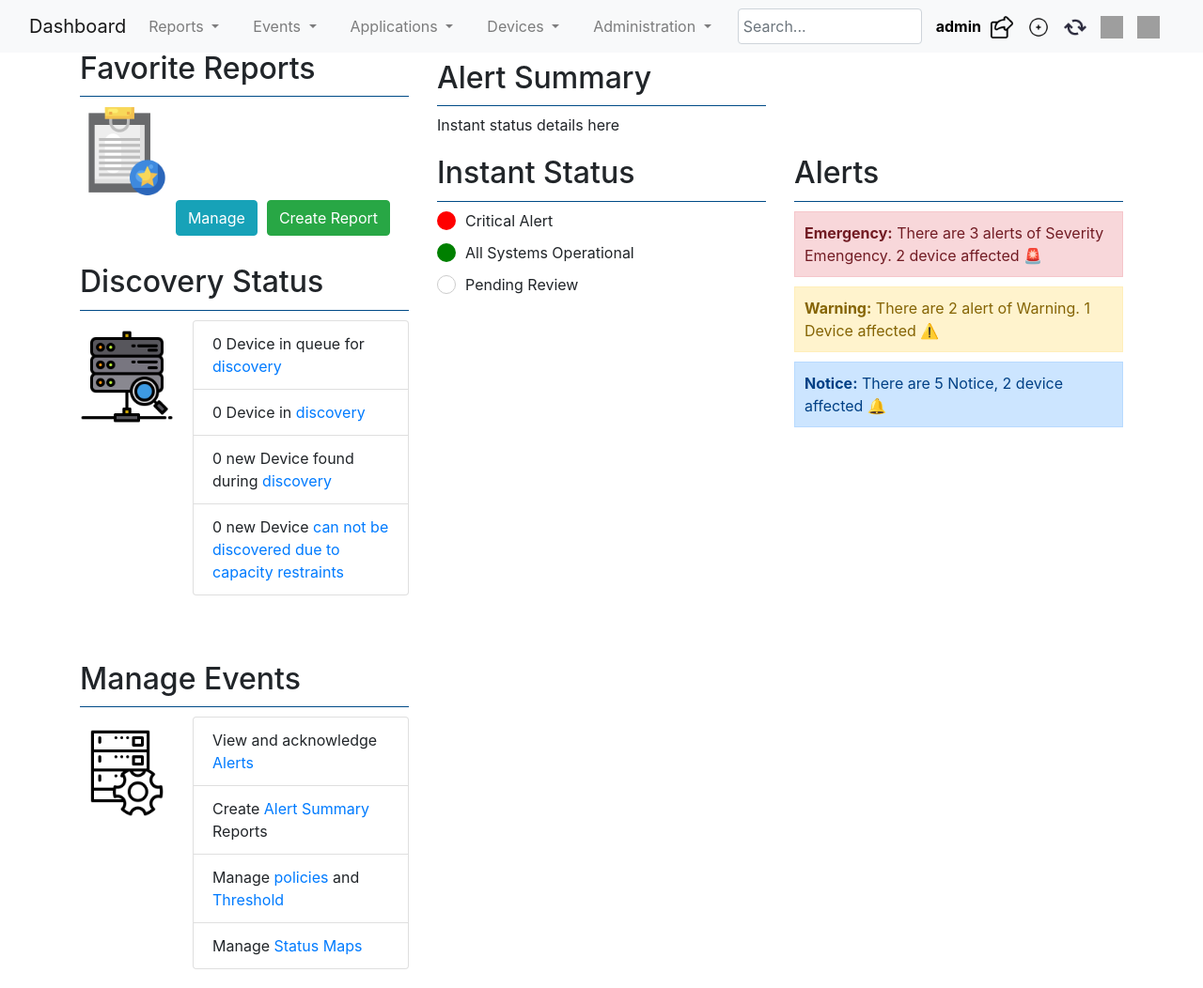
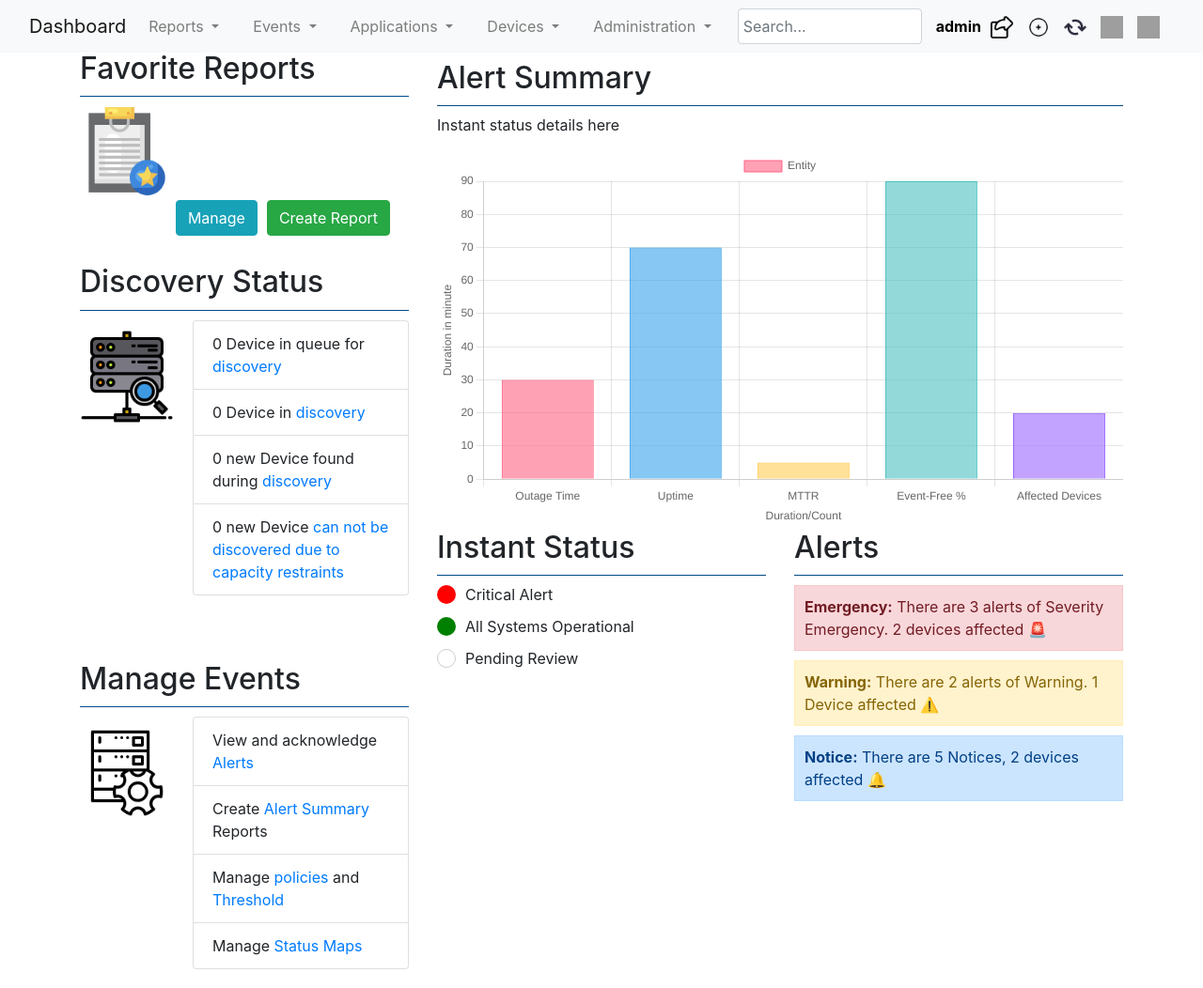
Before and after one commit to mustahidhasan/nms_system, a Django app: page /dashboard/ in a window 1280 px wide. Shown: the top 1052 px of the page at 94% size. Run offline with Django 4.2, Linux system fonts and the light colour scheme; a user stored in the database is signed in; some libraries are stand-ins or nearby versions; grey boxes are pictures that could not be loaded.

Commit message:
dashboard design is done lets make it work able with data

```diff
--- a/nms/templates/dashboard.html
+++ b/nms/templates/dashboard.html
@@ -388,72 +388,76 @@
 
             <div class="col-md-8">
                 <section>
-                    <span tyle="color: white;"></span>
+                    <span style="color: white;"></span>
                 </section>
 
                 <div class="row">
-                    <div class="col-md-6">
-                        <section class="instant-status">
+                    <div class="col-md-12" style="height: 400px; position: relative;">
+                        <!-- Fixed height for the column -->
+                        <section class="instant-status" style="height: 100%;">
                             <h2>Alert Summary</h2>
                             <p>Instant status details here</p>
+                            <canvas id="alertSummaryChart" style="width: 100%; height: 100%;"></canvas>
+                            <!-- Full-width and height canvas -->
                         </section>
                     </div>
                 </div>
-                <div class="row">
-                    <div class="col-md-6">
-                        <section class="instant-status" style="overflow-y: auto; max-height: 300px;">
+
+                <div class="row" style="margin-top: 100px;"> <!-- Added margin to create space between sections -->
+                    <div class="col-md-6" style="height: 300px;"> <!-- Fixed height for the instant status -->
+                        <section class="instant-status" style="overflow-y: auto; height: 100%;">
                             <h2>Instant Status</h2>
-
                             <ul style="list-style: none; padding-left: 0;">
                                 <!-- Red Status -->
                                 <li style="display: flex; align-items: center; margin-bottom: 10px;">
-                                    <span style="display: inline-block; width: 20px; height: 20px; background-color: red; border-radius: 50%; margin-right: 10px;"></span>
+                                    <span
+                                        style="display: inline-block; width: 20px; height: 20px; background-color: red; border-radius: 50%; margin-right: 10px;"></span>
                                     <span>Critical Alert</span>
                                 </li>
-
                                 <!-- Green Status -->
                                 <li style="display: flex; align-items: center; margin-bottom: 10px;">
-                                    <span style="display: inline-block; width: 20px; height: 20px; background-color: green; border-radius: 50%; margin-right: 10px;"></span>
+                                    <span
+                                        style="display: inline-block; width: 20px; height: 20px; background-color: green; border-radius: 50%; margin-right: 10px;"></span>
                                     <span>All Systems Operational</span>
                                 </li>
-
                                 <!-- White Status -->
                                 <li style="display: flex; align-items: center; margin-bottom: 10px;">
-                                    <span style="display: inline-block; width: 20px; height: 20px; background-color: white; border: 1px solid #ccc; border-radius: 50%; margin-right: 10px;"></span>
+                                    <span
+                                        style="display: inline-block; width: 20px; height: 20px; background-color: white; border: 1px solid #ccc; border-radius: 50%; margin-right: 10px;"></span>
                                     <span>Pending Review</span>
                                 </li>
-
-                                <!-- Additional status items can be added here -->
                             </ul>
                         </section>
                     </div>
 
-                    <div class="col-md-6">
-                        <section class="alerts">
+                    <div class="col-md-6" style="height: 300px;"> <!-- Fixed height for the alerts -->
+                        <section class="alerts" style="overflow-y: auto; height: 100%;">
                             <h2>Alerts</h2>
-
                             <!-- Emergency Alert -->
-                            <div style="background-color: #f8d7da; color: #721c24; border: 1px solid #f5c6cb; padding: 10px; margin-bottom: 10px;">
-                                <strong>Emergency:</strong> <span>There are 3 alerts of Severity Emengency. 2 device affected</span>
+                            <div
+                                style="background-color: #f8d7da; color: #721c24; border: 1px solid #f5c6cb; padding: 10px; margin-bottom: 10px;">
+                                <strong>Emergency:</strong> <span>There are 3 alerts of Severity Emergency. 2 devices
+                                    affected</span>
                                 <span style="color: red;">🚨</span>
                             </div>
-
                             <!-- Warning Alert -->
-                            <div style="background-color: #fff3cd; color: #856404; border: 1px solid #ffeeba; padding: 10px; margin-bottom: 10px;">
-                                <strong>Warning:</strong> <span>There are 2 alert of Warning. 1 Device affected</span>
+                            <div
+                                style="background-color: #fff3cd; color: #856404; border: 1px solid #ffeeba; padding: 10px; margin-bottom: 10px;">
+                                <strong>Warning:</strong> <span>There are 2 alerts of Warning. 1 Device affected</span>
                                 <span style="color: orange;">⚠️</span>
                             </div>
-
                             <!-- Notice Alert -->
-                            <div style="background-color: #cce5ff; color: #004085; border: 1px solid #b8daff; padding: 10px;">
-                                <strong>Notice:</strong> <span>There are 5 Notice, 2 device affected</span>
+                            <div
+                                style="background-color: #cce5ff; color: #004085; border: 1px solid #b8daff; padding: 10px;">
+                                <strong>Notice:</strong> <span>There are 5 Notices, 2 devices affected</span>
                                 <span style="color: blue;">🔔</span>
                             </div>
                         </section>
                     </div>
-
                 </div>
             </div>
+
+
 
         </div>
     </main>
@@ -461,6 +465,60 @@
     <script src="https://code.jquery.com/jquery-3.5.1.slim.min.js"></script>
     <script src="https://cdn.jsdelivr.net/npm/@popperjs/core@2.9.2/dist/umd/popper.min.js"></script>
     <script src="https://stackpath.bootstrapcdn.com/bootstrap/4.5.2/js/bootstrap.min.js"></script>
+    <script>
+        const ctx = document.getElementById('alertSummaryChart').getContext('2d');
+        const alertSummaryChart = new Chart(ctx, {
+            type: 'bar',
+            data: {
+                labels: ['Outage Time', 'Uptime', 'MTTR', 'Event-Free %', 'Affected Devices'],
+                datasets: [{
+                    label: 'Entity',
+                    data: [30, 70, 5, 90, 20], // Sample data values
+                    backgroundColor: [
+                        'rgba(255, 99, 132, 0.6)', // Outage Time - Red
+                        'rgba(54, 162, 235, 0.6)', // Uptime - Blue
+                        'rgba(255, 206, 86, 0.6)', // MTTR - Yellow
+                        'rgba(75, 192, 192, 0.6)', // Event-Free % - Teal
+                        'rgba(153, 102, 255, 0.6)' // Affected Devices - Purple
+                    ],
+                    borderColor: [
+                        'rgba(255, 99, 132, 1)', // Outage Time border
+                        'rgba(54, 162, 235, 1)', // Uptime border
+                        'rgba(255, 206, 86, 1)', // MTTR border
+                        'rgba(75, 192, 192, 1)', // Event-Free % border
+                        'rgba(153, 102, 255, 1)' // Affected Devices border
+                    ],
+                    borderWidth: 1
+                }]
+            },
+            options: {
+                responsive: true,
+                maintainAspectRatio: true, // Keep the aspect ratio
+                scales: {
+                    x: {
+                        beginAtZero: true,
+                        title: {
+                            display: true,
+                            text: 'Duration/Count'
+                        }
+                    },
+                    y: {
+                        title: {
+                            display: true,
+                            text: 'Duration in minute'
+                        }
+                    }
+                },
+                plugins: {
+                    legend: {
+                        display: true,
+                    }
+                }
+            }
+        });
+
+
+    </script>
 </body>
 
 </html>
```
Also changed, not shown: nms/db.sqlite3.
